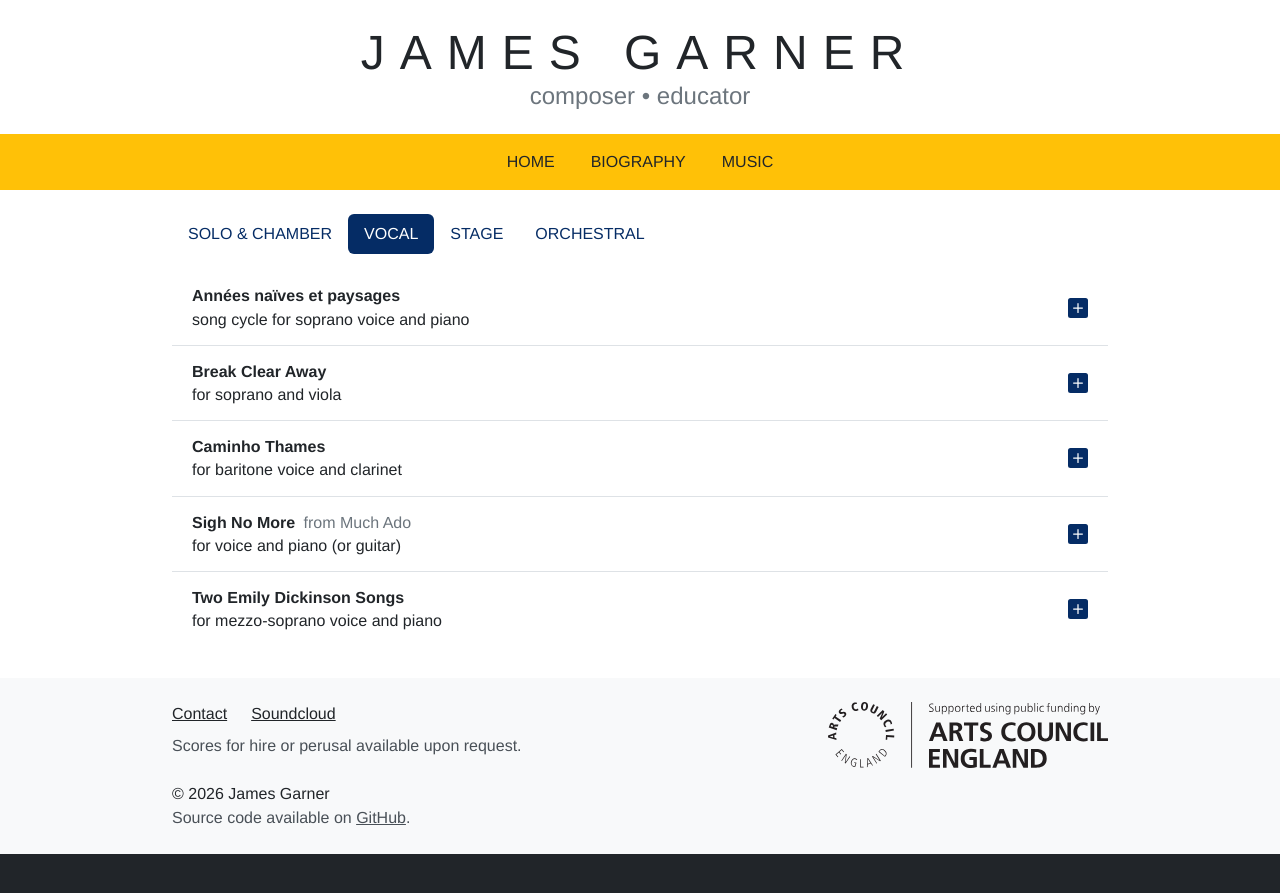
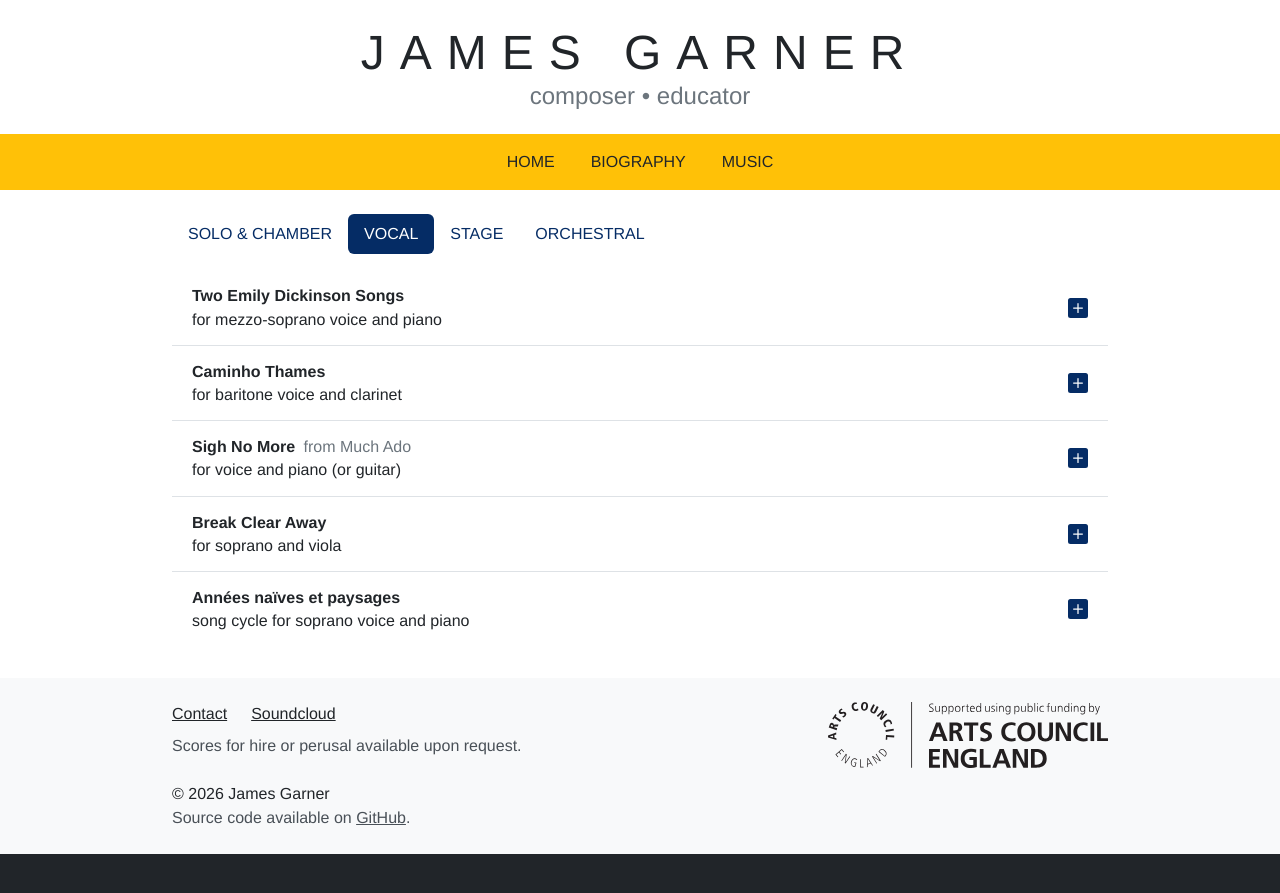
Before and after one commit to jamesgarnercomposer/jamesgarnercomposer.co.uk, a Jekyll site: the page built from music/vocal.md, in a window 1280 px wide. Shown: the top 893 px of the page. Built offline with Jekyll 4.4.1, drawn with Linux system fonts in a browser that asks for light colours.

Commit message:
Remove music collection sort_natural

```diff
--- a/_layouts/music.html
+++ b/_layouts/music.html
@@ -18,7 +18,7 @@ layout: default
 </div>
 
 <div class="accordion accordion-flush my-3" id="music-accordion">
-  {% assign music = site.music | sort_natural %}
+  {% assign music = site.music %}
   {% for item in music %}
     {% if item.category == page.category %}
       <div class="accordion-item border-0 border-top mt-3 pt-3">
```
